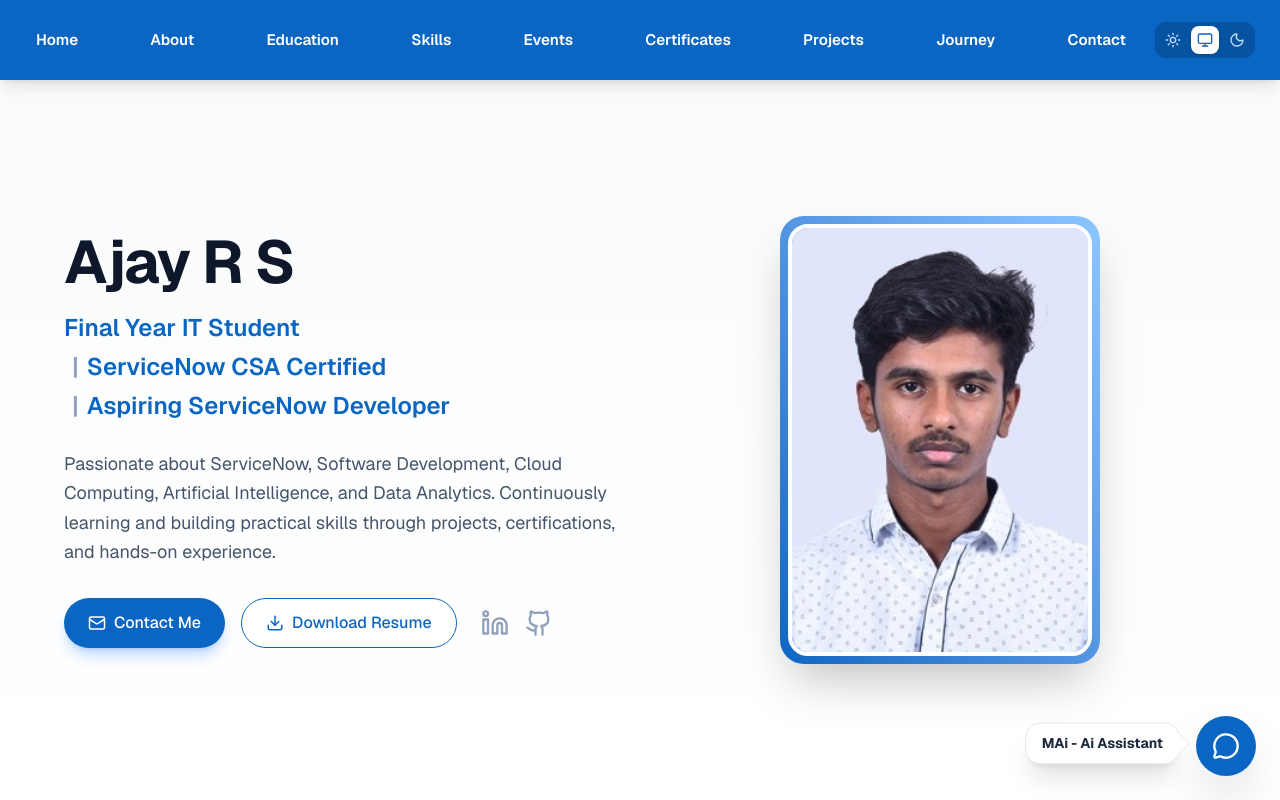
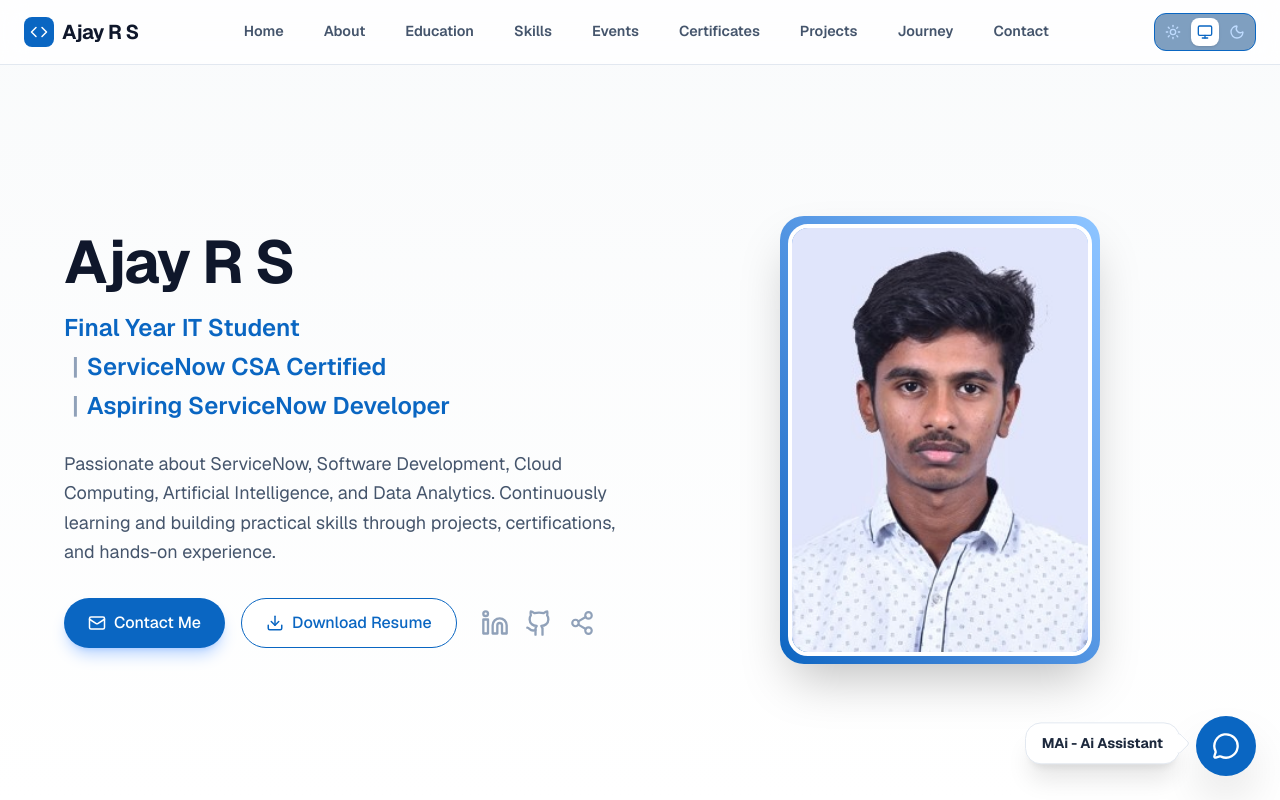
Before and after one commit to AjayyIT/ajay-portfolio, a Next.js app: page / in a window 1280 px wide. Shown: the top 800 px of the page. Built offline with nearby package versions, Linux system fonts and the light colour scheme.

Commit message:
share & header update

```diff
--- a/app/page.tsx
+++ b/app/page.tsx
@@ -6,7 +6,7 @@ import { motion, AnimatePresence } from 'framer-motion';
 import {
   Briefcase, GraduationCap, Award, Code, Database, Cloud,
   Terminal, Mail, ChevronRight, ChevronLeft, X, Download, Menu, MapPin,
-  CheckCircle2, Route, Send, Check, CalendarDays
+  CheckCircle2, Route, Send, Check, CalendarDays, Share2
 } from 'lucide-react';
 import ChatWidget from '@/components/ChatWidget';
 
@@ -139,6 +139,21 @@ const navLinks = [
 
 // --- MAIN COMPONENT ---
 export default function Portfolio() {
+
+  const handleShare = async (title: string, text: string) => {
+    const url = "https://ajay-r-s.vercel.app";
+    if (navigator.share) {
+      try {
+        await navigator.share({ title, text, url });
+      } catch (error) {
+        console.log('Error sharing', error);
+      }
+    } else {
+      navigator.clipboard.writeText(url);
+      alert('Portfolio link copied to clipboard!');
+    }
+  };
+
   const [selectedCert, setSelectedCert] = useState<any>(null);
   const [isMenuOpen, setIsMenuOpen] = useState(false);
   const [showAllCerts, setShowAllCerts] = useState(false);
@@ -218,44 +233,52 @@ export default function Portfolio() {
   return (
     <div className="min-h-screen bg-[#F3F6F8] dark:bg-slate-900 text-slate-800 dark:text-slate-100 font-sans selection:bg-[#0A66C2] selection:text-white transition-colors duration-300">
 
-      {/* HEADER / NAVIGATION BAR */}
-      <nav className="fixed top-0 left-0 right-0 z-50 bg-[#0A66C2] text-white shadow-lg">
+      {/* HEADER / NAVIGATION BAR - REDESIGNED */}
+      <nav className="fixed top-0 left-0 right-0 z-50 bg-white/80 dark:bg-slate-900/80 backdrop-blur-md border-b border-slate-200 dark:border-slate-800 transition-colors duration-300">
         <div className="max-w-7xl mx-auto px-6">
-          <div className="flex items-center justify-between h-20 w-full gap-4">
-            <a href="#home" onClick={(e) => scrollToSection(e, '#home')} className="lg:hidden font-bold text-2xl tracking-tight hover:text-blue-100 transition-colors">
-              Home
+          <div className="flex items-center justify-between h-16 w-full">
+
+            {/* Logo / Name */}
+            <a href="#home" onClick={(e) => scrollToSection(e, '#home')} className="font-bold text-xl tracking-tight text-slate-900 dark:text-white flex items-center gap-2 hover:opacity-80 transition-opacity">
+              <span className="bg-[#0A66C2] text-white p-1.5 rounded-lg"><Code size={18} /></span>
+              Ajay R S
             </a>
-            <div className="hidden lg:flex flex-1 items-center justify-between overflow-x-auto no-scrollbar">
+
+            {/* Desktop Navigation Links */}
+            <div className="hidden lg:flex items-center gap-2 xl:gap-4">
               {navLinks.map((link) => (
                 <a
                   key={link.name}
                   href={link.href}
                   onClick={(e) => scrollToSection(e, link.href)}
-                  className="text-[0.95rem] font-semibold px-3 py-2 rounded-lg hover:bg-[#004182] transition-all duration-200 cursor-pointer whitespace-nowrap"
+                  className="text-[0.9rem] font-semibold text-slate-600 dark:text-slate-300 hover:text-[#0A66C2] dark:hover:text-blue-400 px-3 py-2 rounded-lg hover:bg-slate-100 dark:hover:bg-slate-800 transition-all cursor-pointer"
                 >
                   {link.name}
                 </a>
               ))}
             </div>
-            <div className="flex items-center gap-4 ml-auto shrink-0">
+
+            {/* Right Side: Theme & Menu */}
+            <div className="flex items-center gap-2 shrink-0">
               <ThemeToggle />
-              <button onClick={() => setIsMenuOpen(!isMenuOpen)} className="lg:hidden p-2 text-white hover:bg-[#004182] rounded-lg transition-colors">
-                {isMenuOpen ? <X size={28} /> : <Menu size={28} />}
+              <button onClick={() => setIsMenuOpen(!isMenuOpen)} className="lg:hidden p-2 text-slate-600 dark:text-slate-300 hover:bg-slate-100 dark:hover:bg-slate-800 rounded-lg transition-colors">
+                {isMenuOpen ? <X size={24} /> : <Menu size={24} />}
               </button>
             </div>
           </div>
         </div>
 
+        {/* Mobile Menu */}
         <AnimatePresence>
           {isMenuOpen && (
-            <motion.div initial={{ height: 0, opacity: 0 }} animate={{ height: 'auto', opacity: 1 }} exit={{ height: 0, opacity: 0 }} className="lg:hidden bg-[#004182] overflow-hidden shadow-inner">
-              <div className="px-6 py-4 flex flex-col space-y-2">
+            <motion.div initial={{ height: 0, opacity: 0 }} animate={{ height: 'auto', opacity: 1 }} exit={{ height: 0, opacity: 0 }} className="lg:hidden bg-white dark:bg-slate-900 border-b border-slate-200 dark:border-slate-800 overflow-hidden shadow-xl">
+              <div className="px-6 py-4 flex flex-col space-y-1">
                 {navLinks.map((link) => (
                   <a
                     key={link.name}
                     href={link.href}
                     onClick={(e) => scrollToSection(e, link.href)}
-                    className="block text-base font-medium text-white px-4 py-3 rounded-lg hover:bg-black/20 transition-colors cursor-pointer"
+                    className="block text-base font-semibold text-slate-700 dark:text-slate-200 px-4 py-3 rounded-lg hover:bg-slate-100 dark:hover:bg-slate-800 hover:text-[#0A66C2] dark:hover:text-blue-400 transition-colors cursor-pointer"
                   >
                     {link.name}
                   </a>
@@ -294,6 +317,9 @@ export default function Portfolio() {
               <div className="flex items-center gap-4 ml-2">
                 <a href="http://www.linkedin.com/in/ajay-r-s" target="_blank" className="text-slate-400 hover:text-[#0A66C2] dark:hover:text-blue-400 transition-colors"><LinkedinIcon size={28} /></a>
                 <a href="https://github.com/AjayyIT" target="_blank" className="text-slate-400 hover:text-slate-900 dark:hover:text-white transition-colors"><GithubIcon size={28} /></a>
+                <button onClick={() => handleShare('Ajay R S - Portfolio', 'Check out the portfolio of Ajay R S, an aspiring ServiceNow developer!')} className="text-slate-400 hover:text-[#0A66C2] dark:hover:text-blue-400 transition-colors" title="Share Portfolio">
+                  <Share2 size={26} />
+                </button>
               </div>
             </div>
           </motion.div>
@@ -490,13 +516,20 @@ export default function Portfolio() {
           <div className="fixed inset-0 z-[70] flex items-center justify-center px-4 bg-slate-900/90 backdrop-blur-sm">
             <motion.div initial={{ opacity: 0, y: 20 }} animate={{ opacity: 1, y: 0 }} exit={{ opacity: 0, y: 20 }} className="bg-white dark:bg-slate-900 w-full max-w-4xl max-h-[95vh] overflow-y-auto rounded-3xl shadow-2xl transition-colors duration-300 flex flex-col">
 
-              {/* Header */}
+              {/* Event Modal Header */}
               <div className="flex justify-between items-center p-6 border-b border-slate-100 dark:border-slate-800 sticky top-0 bg-white dark:bg-slate-900 z-20 transition-colors">
                 <div>
                   <h3 className="font-bold text-xl md:text-2xl text-slate-900 dark:text-white">{selectedEvent.title}</h3>
                   <p className="text-sm font-medium text-[#0A66C2] dark:text-blue-400 mt-1">{selectedEvent.date} • {selectedEvent.location}</p>
                 </div>
-                <button onClick={() => setSelectedEvent(null)} className="text-slate-400 hover:text-slate-900 dark:hover:text-white bg-slate-100 dark:bg-slate-800 p-2 rounded-full transition-colors shrink-0 ml-4"><X size={20} /></button>
+                <div className="flex items-center gap-3 shrink-0 ml-4">
+                  <button onClick={() => handleShare(`Ajay's Experience: ${selectedEvent.title}`, `Read about Ajay's experience at the ${selectedEvent.title}!`)} className="text-slate-500 hover:text-[#0A66C2] dark:hover:text-blue-400 bg-slate-100 dark:bg-slate-800 hover:bg-blue-50 dark:hover:bg-slate-700 p-2 rounded-full transition-all" title="Share Event">
+                    <Share2 size={20} />
+                  </button>
+                  <button onClick={() => setSelectedEvent(null)} className="text-slate-500 hover:text-red-500 dark:hover:text-red-400 bg-slate-100 dark:bg-slate-800 hover:bg-red-50 dark:hover:bg-slate-700 p-2 rounded-full transition-all" title="Close">
+                    <X size={20} />
+                  </button>
+                </div>
               </div>
 
               <div className="flex-1 flex flex-col">
```
